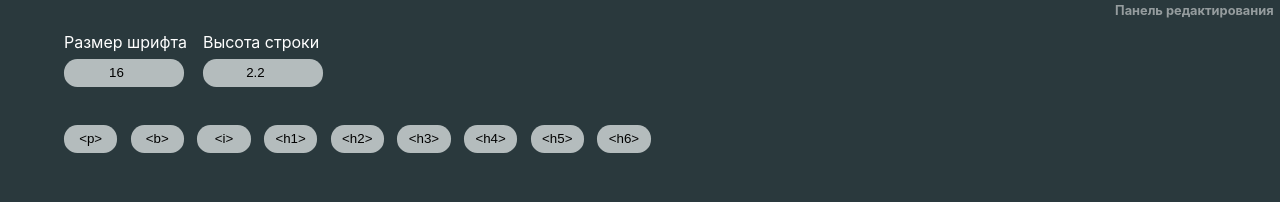
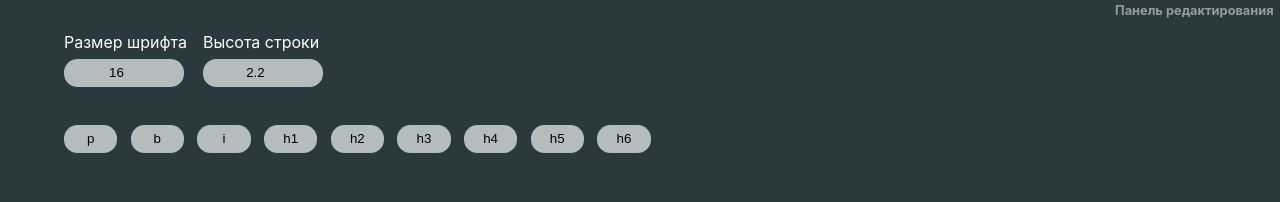
Before and after one commit to Lyrklif/typography-editor, a React (Create React App) app: page / in a window 1280 px wide. Shown: the top 202 px of the page. Built offline with nearby package versions, Linux system fonts and the light colour scheme.

Commit message:
теги выводятся в массиве

```diff
--- a/src/App.js
+++ b/src/App.js
@@ -22,7 +22,7 @@ export default class App extends React.Component {
 
   // установить тег
   setTag() {
-    console.log('adawda');
+    console.log('установить тег (надо прописать логику)');
   }
 
   // сбросить изменения
@@ -103,7 +103,7 @@ class EditorPanel extends React.Component {
 
         {/* настройка тегов */}
         <TagsPanel
-          param={this.props}
+          param={this.props.param}
           classes="editor-panel__inner"
           setGlobalParam={this.setGlobalParam}
           eventHandler={this.eventHandler}
@@ -128,81 +128,32 @@ class TagsPanel extends React.Component {
   constructor(props) {
     super(props);
 
-    this.state = props;
+    this.state = props.param;
 
     this.eventHandler = props.eventHandler;
   }
 
   render() {
+    // преобразовать объект в массив, чтобы его мог считать .map
+    let tagsArray = Object.values(this.state.tags);
+
+    let tagList = tagsArray.map((elem, index) => {
+      return (
+        <Tag
+          key={index}
+          param={this.state}
+          eventHandler={this.eventHandler}
+          text={elem}
+          classes="tag"
+        />
+      )
+    });
+
     return (
       <div
         className={this.props.classes}
       >
-
-
-        <Tag
-          param={this.props}
-          eventHandler={this.eventHandler}
-          text="<p>"
-          classes="tag"
-        />
-
-        <Tag
-          param={this.props}
-          eventHandler={this.eventHandler}
-          text="<b>"
-          classes="tag"
-        />
-
-        <Tag
-          param={this.props}
-          eventHandler={this.eventHandler}
-          text="<i>"
-          classes="tag"
-        />
-
-        <Tag
-          param={this.props}
-          eventHandler={this.eventHandler}
-          text="<h1>"
-          classes="tag"
-        />
-
-        <Tag
-          param={this.props}
-          eventHandler={this.eventHandler}
-          text="<h2>"
-          classes="tag"
-        />
-
-        <Tag
-          param={this.props}
-          eventHandler={this.eventHandler}
-          text="<h3>"
-          classes="tag"
-        />
-
-        <Tag
-          param={this.props}
-          eventHandler={this.eventHandler}
-          text="<h4>"
-          classes="tag"
-        />
-
-        <Tag
-          param={this.props}
-          eventHandler={this.eventHandler}
-          text="<h5>"
-          classes="tag"
-        />
-
-        <Tag
-          param={this.props}
-          eventHandler={this.eventHandler}
-          text="<h6>"
-          classes="tag"
-        />
-
+        {tagList}
 
       </div>
     )
--- a/src/index.js
+++ b/src/index.js
@@ -9,7 +9,19 @@ const data = {
   fontSize: 16,
   lineHeight: 2.2,
 
-  editText: false
+  editText: false,
+
+  tags: {
+    p: 'p',
+    b: 'b',
+    i: 'i',
+    h1: 'h1',
+    h2: 'h2',
+    h3: 'h3',
+    h4: 'h4',
+    h5: 'h5',
+    h6: 'h6'
+  }
 }
 
 ReactDOM.render(<App data={data} />, document.getElementById('root'));
```
